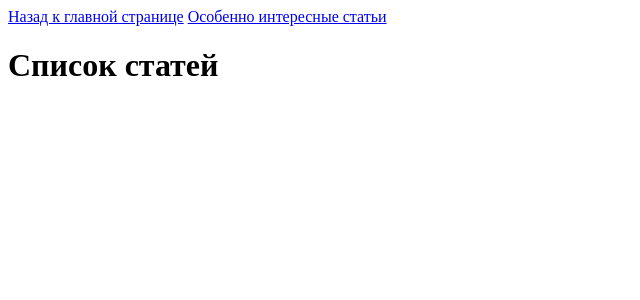
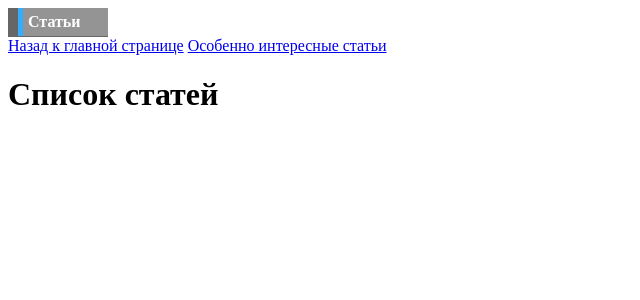
Before and after one commit to LeonidBabkin/hexlet-django-blog, a Django app: page /articles/ in a window 1280 px wide. Shown: the top 300 px of the page, without its empty margins (0-640 px from the left). Run offline with Django 4.2, Linux system fonts and the light colour scheme; data that the repository does not hold is empty; some libraries are stand-ins or nearby versions.

Commit message:
Update base.html

```diff
--- a/hexlet_django_blog/templates/base.html
+++ b/hexlet_django_blog/templates/base.html
@@ -30,6 +30,9 @@
     </style>
 </head>
 <body>
+<ul id="navbar">
+      <li><a href="#">Статьи</a></li>
+</ul>
 <div id="sidebar">
     {% block sidebar %}
       <a href="{% url 'index' %}">Назад к главной странице</a>
```
